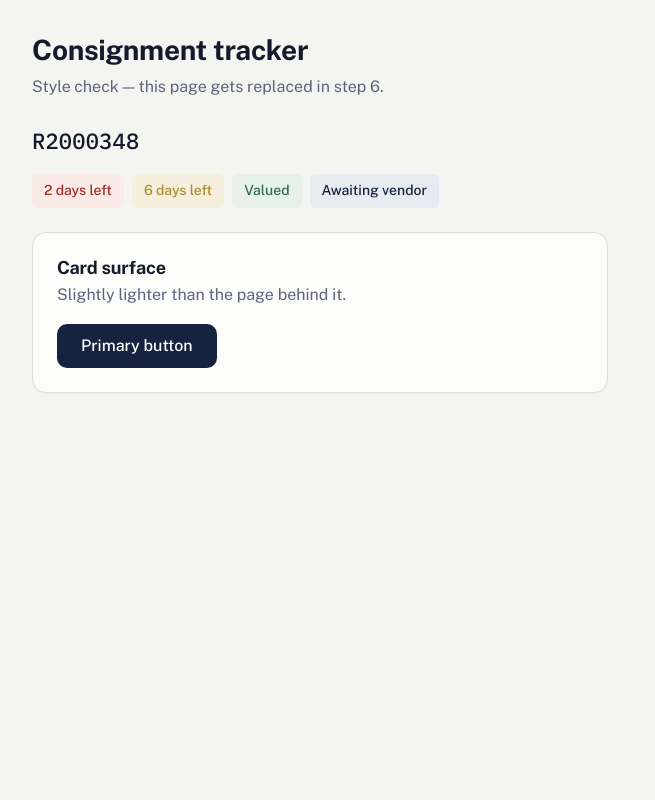
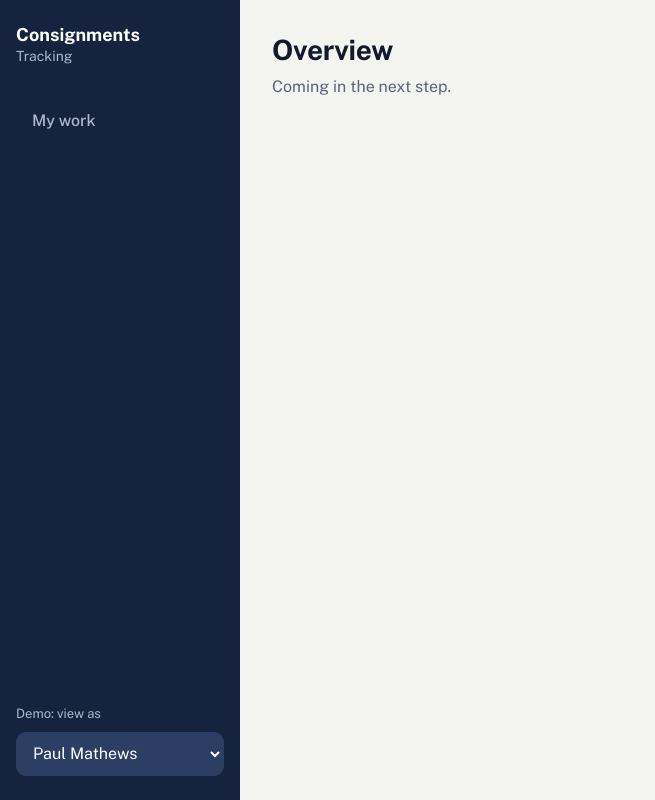
Before and after one commit to SGdatawizard/consignment-tracker, a React (Vite) app: page /overview in a window 1280 px wide. Shown: the whole page, without its empty margins (0-655 px from the left). Built offline with nearby package versions, Linux system fonts and the light colour scheme.

Commit message:
Update App.jsx

```diff
--- a/src/App.jsx
+++ b/src/App.jsx
@@ -1,61 +1,30 @@
+import { Routes, Route, Navigate } from 'react-router-dom'
+import { StoreProvider } from './data/store'
+import Layout from './components/Layout'
+
 export default function App() {
   return (
-    <div style={{ padding: 'var(--space-6)', maxWidth: '640px' }}>
-      <h1>Consignment tracker</h1>
-      <p style={{ color: 'var(--text-muted)', marginTop: 'var(--space-2)' }}>
-        Style check — this page gets replaced in step 6.
-      </p>
-
-      <p className="receipt" style={{ fontSize: 'var(--size-xl)', marginTop: 'var(--space-5)' }}>
-        R2000348
-      </p>
-
-      <div style={{ display: 'flex', gap: 'var(--space-2)', marginTop: 'var(--space-4)', flexWrap: 'wrap' }}>
-        <Chip bg="var(--danger-tint)" fg="var(--danger)" label="2 days left" />
-        <Chip bg="var(--gold-tint)" fg="var(--gold)" label="6 days left" />
-        <Chip bg="var(--success-tint)" fg="var(--success)" label="Valued" />
-        <Chip bg="var(--navy-tint)" fg="var(--navy)" label="Awaiting vendor" />
-      </div>
-
-      <div style={{
-        background: 'var(--surface)',
-        border: '1px solid var(--border)',
-        borderRadius: 'var(--radius-lg)',
-        boxShadow: 'var(--shadow-card)',
-        padding: 'var(--space-5)',
-        marginTop: 'var(--space-5)',
-      }}>
-        <h3>Card surface</h3>
-        <p style={{ color: 'var(--text-muted)', marginTop: 'var(--space-1)' }}>
-          Slightly lighter than the page behind it.
-        </p>
-        <button style={{
-          background: 'var(--navy)',
-          color: 'var(--text-on-dark)',
-          height: 'var(--control-height)',
-          padding: '0 var(--space-5)',
-          borderRadius: 'var(--radius)',
-          fontWeight: 500,
-          marginTop: 'var(--space-4)',
-        }}>
-          Primary button
-        </button>
-      </div>
-    </div>
+    <StoreProvider>
+      <Routes>
+        <Route element={<Layout />}>
+          <Route path="/" element={<Navigate to="/overview" replace />} />
+          <Route path="/overview" element={<Placeholder title="Overview" />} />
+          <Route path="/auctions" element={<Placeholder title="Book in" />} />
+          <Route path="/my-work" element={<Placeholder title="My work" />} />
+          <Route path="*" element={<Placeholder title="Page not found" />} />
+        </Route>
+      </Routes>
+    </StoreProvider>
   )
 }
 
-function Chip({ bg, fg, label }) {
+function Placeholder({ title }) {
   return (
-    <span style={{
-      background: bg,
-      color: fg,
-      padding: '6px 12px',
-      borderRadius: 'var(--radius-sm)',
-      fontSize: 'var(--size-sm)',
-      fontWeight: 500,
-    }}>
-      {label}
-    </span>
+    <>
+      <h1>{title}</h1>
+      <p style={{ color: 'var(--text-muted)', marginTop: 'var(--space-2)' }}>
+        Coming in the next step.
+      </p>
+    </>
   )
 }
```
